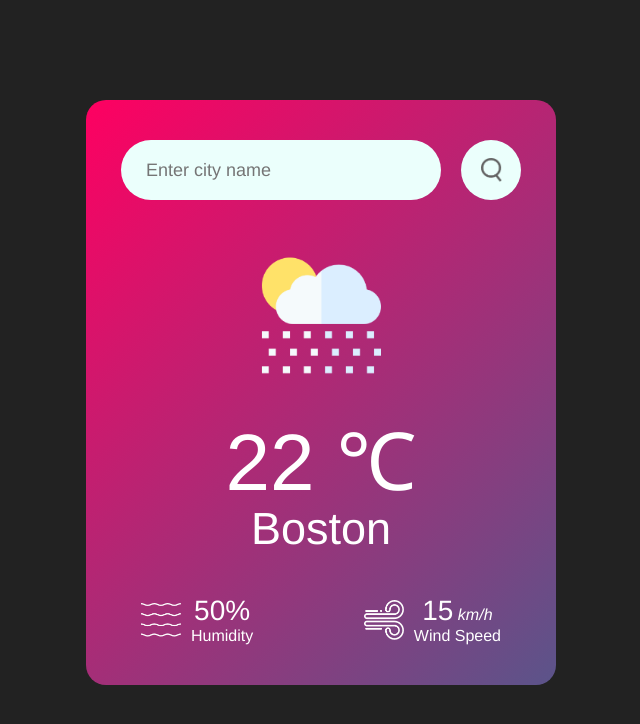
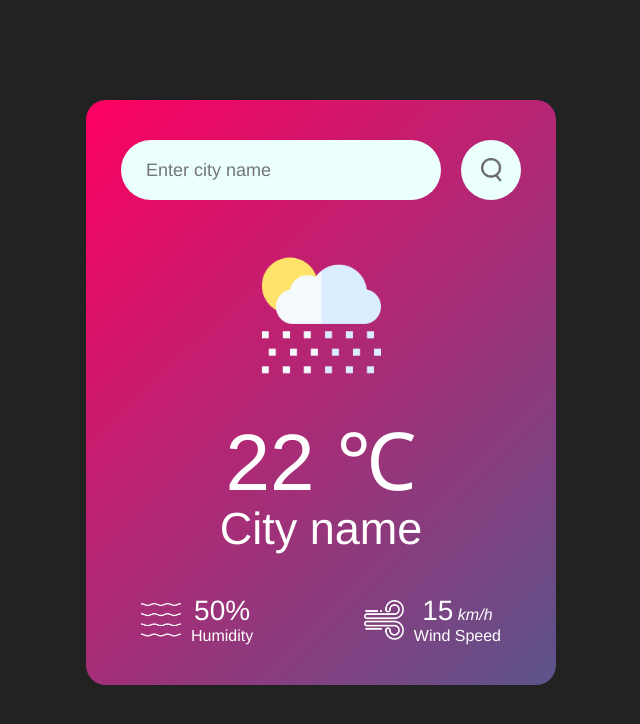
Before and after one commit to T0raT/WeatherReport, a plain HTML site: page index.html in a window 1280 px wide. Shown: the whole page, without its empty margins (319-959 px from the left). Drawn offline with Linux system fonts and the light colour scheme; no server answers.

Commit message:
Practically no change

```diff
--- a/index.html
+++ b/index.html
@@ -22,7 +22,7 @@
 
         <h1 class="temp">22 &#8451;</h1>
 
-        <h2 class="city">Boston</h2>
+        <h2 class="city">City name</h2>
 
         <div class="details">
           <div class="col">
```
